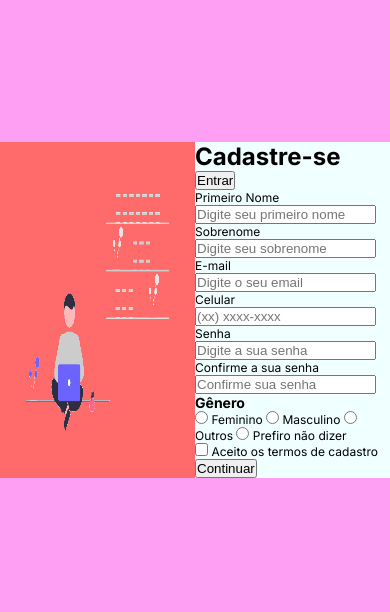
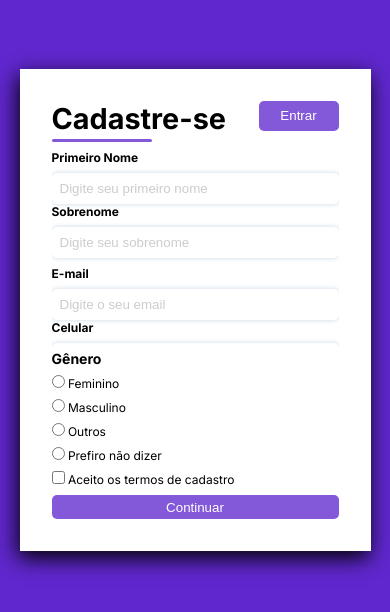
Before and after one commit to AyrtonRub/projeto-formulario, a plain HTML site: page index.html in a window 390 px wide. Shown: the part 112-724 px from the top of the page. Drawn offline with Linux system fonts and the light colour scheme.

Commit message:
atualizado

```diff
--- a/index.html
+++ b/index.html
@@ -19,9 +19,11 @@
             <div class="form-container">
                 <div class="form-header">
                     <h1 class="form-header-title">Cadastre-se</h1>
-                    <input type="button" value="Entrar" class="btn form-header-btn">
+                    <button class="btn form-header-btn">Entrar</button>
+
                 </div>
 
+                <div class="container-inputs">
                     <div class="form-container-inputs">
                         <div class="form-container-inputs-box">
                             <label for="nome">Primeiro Nome</label>
@@ -32,7 +34,6 @@
                             <input type="text" name="sobrenome" id="sobrenome" placeholder="Digite seu sobrenome">
                         </div>
                     </div>
-
                     <div class="form-container-inputs">
                         <div class="form-container-inputs-box">
                             <label for="email">E-mail</label>
@@ -43,7 +44,6 @@
                             <input type="number" name="telefone" id="telefone" placeholder="(xx) xxxx-xxxx">
                         </div>
                     </div>
-
                     <div class="form-container-inputs">
                         <div class="form-container-inputs-box">
                             <label for="senha">Senha</label>
@@ -52,6 +52,7 @@
                         <div class="form-container-inputs-box">
                             <label for="confSenha">Confirme a sua senha</label>
                             <input type="password" name="confSenha" id="confSenha" placeholder="Confirme sua senha">
+                        </div>
                     </div>
                 </div>
 
@@ -84,7 +85,7 @@
                     </div>
                 </div>
 
-                <button type="submit">Continuar</button>
+                <button type="submit" class="btn">Continuar</button>
             </div>
 
         </form>
--- a/style/estilo.css
+++ b/style/estilo.css
@@ -7,7 +7,7 @@
 }
 
 body {
-    background-color:#ff9ff3;
+    background-color: #5f27cd;
     font-family: Inter, sans-serif;
     display: flex;
     justify-content: center;
@@ -17,25 +17,161 @@ body {
 }
 
 .container-formulario {
-    max-width: 100em;
-    height: auto;
+    max-width: 87.5em;
+    width: 90%;
+    height: 28.12rem;
+    box-shadow: -2px 7px 20px ;
 }
 
 .formulario {
     display: flex;
+    height: 100%;
 }
 
 .form-container{
     width: 50%;
-    background-color: azure;
+    background-color: white;
+    padding: 2rem;
+    display: flex;
+    flex-direction: column;
+    justify-content: space-between;
+}
+
+.container-inputs {
+    display: flex;
+    flex-direction: column;
+    gap: .5rem;
 }
 
 .container-img {
     width: 50%;
-    background-color: #ff6b6b;
+    background-color: #8395a7;
+
 }
 
 .container-img img {
     width: 100%;
     height: 100%;
 }
+
+.form-header {
+    display: flex;
+    justify-content: space-between;
+}
+
+.form-container-inputs {
+    display: flex;
+    justify-content: space-between;
+}
+
+.form-container-inputs-box {
+    display: flex;
+    flex-direction: column;
+    gap: .5rem;
+}
+
+.form-header-title {
+    font-size: 1.8rem;
+    position: relative;
+    padding-bottom: .4rem;
+}
+
+.form-header-title::before {
+    content: "";
+    position: absolute;
+    width: 100px;
+    height: 3px;
+    background-color: #7748d6e7;
+    left: 0;
+    bottom: 0;
+    border-radius: 50px;
+}
+
+.btn {
+    background-color: #7748d6e7;
+    border: none;
+    color: white;
+    padding: .3rem;
+    border-radius: 5px;
+}
+
+.btn:hover {
+    cursor: pointer;
+    background-color: #7748d698 ;
+}
+
+.form-header-btn {
+    width: 80px;
+    height: 30px;
+}
+
+.form-container-inputs-box {
+    font-weight: 700;
+}
+
+.form-container-inputs-box input {
+    padding: .5rem;
+    border-radius: 5px;
+    border: none;
+    box-shadow: 0px 0px 5px #c8d6e5;
+}
+
+.form-container-inputs-box input::placeholder {
+    color: #ccc;
+}
+
+.form-container-genero {
+    display: flex;
+    flex-direction: column;
+    gap: .5rem;
+}
+
+.form-container-genero-box {
+    display: flex;
+    align-items: center;
+    justify-content: space-between;
+}
+
+@media screen and (max-width: 62em) {
+    .container-img {
+        display: none;
+    }
+
+    .container-formulario {
+        max-width: 43.75em;
+    }
+
+    .form-container {
+        width: 100%;
+    }
+}
+
+@media screen and (max-width: 30em) {
+    .form-container-inputs {
+        flex-direction: column;
+    }
+
+    .container-inputs {
+        overflow-y: scroll;
+        height: 200px;
+    }
+
+    .form-container-genero-box {
+        flex-direction: column;
+        gap: .5rem;
+        align-items: start;
+        margin-bottom: .5rem;
+    }
+
+    .container-formulario  {
+        height: auto;
+    }
+
+    .form-header {
+        margin-bottom: .5rem;
+    }
+
+    .form-termos {
+        margin-bottom: .5rem;
+    }
+}
```
Lines whose indentation alone changed are shown as unchanged.
